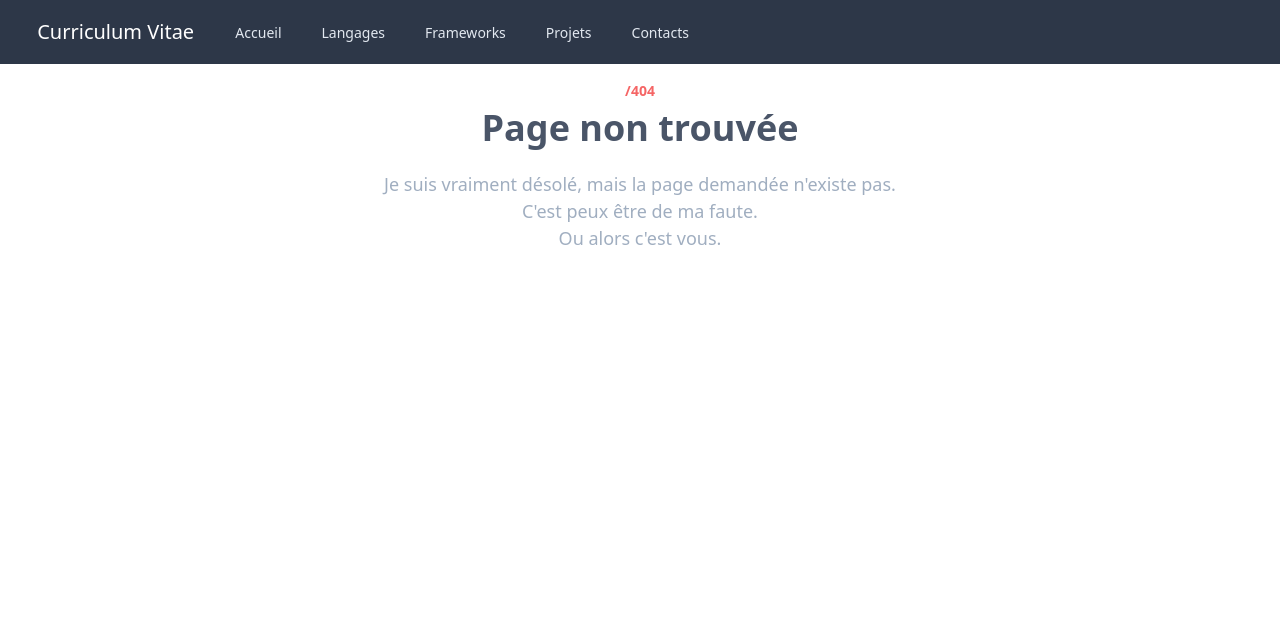
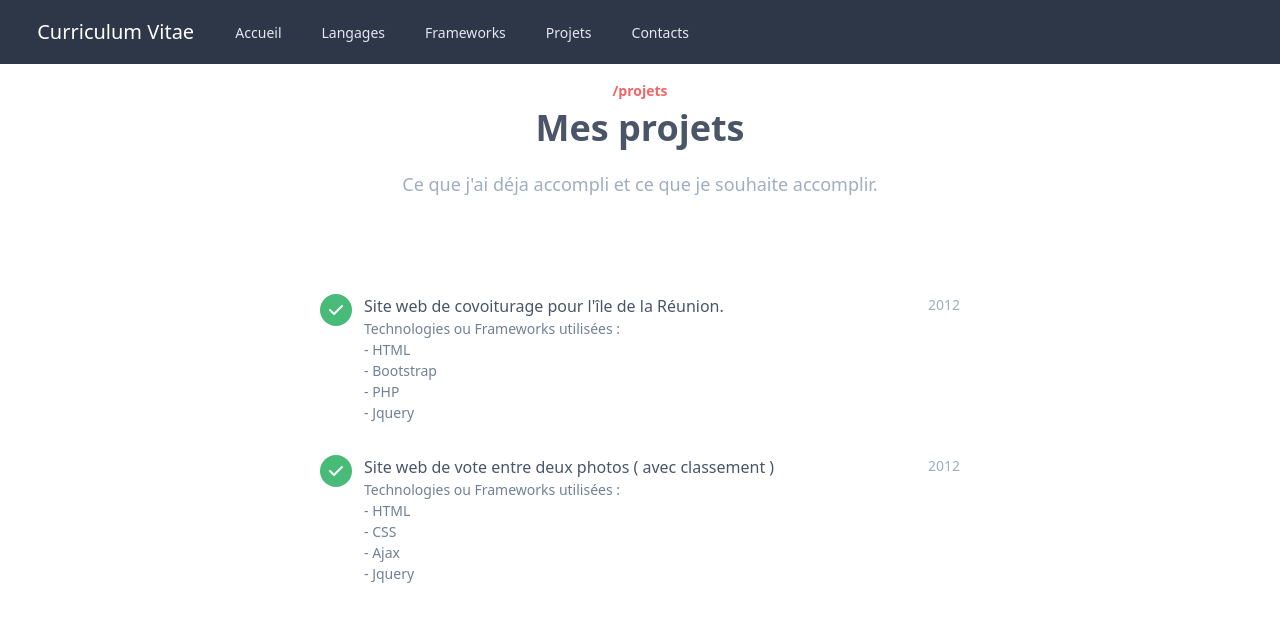
Before and after one commit to Flashtheorie/Curriculum-Vitae-en-Angular, an Angular app: page /projets in a window 1280 px wide. Before the commit this address had no page. Shown: the top 622 px of the page. Built offline with nearby package versions, Linux system fonts and the light colour scheme; some icons are missing.

Commit message:
Début du components ProjectComponent

```diff
--- a/src/app/app-routing.module.ts
+++ b/src/app/app-routing.module.ts
@@ -3,10 +3,12 @@ import { RouterModule, Routes } from '@angular/router';
 import { HomeComponent } from './home/home.component';
 import { LangagesComponent } from './langages/langages.component';
 import { PagenotfoundComponent } from './pagenotfound/pagenotfound.component';
+import { ProjectsComponent } from './projects/projects.component';
 
 const routes: Routes = [
   { path: 'home', component: HomeComponent },
   { path: 'langages', component: LangagesComponent },
+  { path: 'projets', component: ProjectsComponent },
   //Wild Card Route for 404 request
   { path: '**', pathMatch: 'full',
   component: PagenotfoundComponent },
--- a/src/app/app.module.ts
+++ b/src/app/app.module.ts
@@ -6,13 +6,15 @@ import { AppComponent } from './app.component';
 import { NavbarComponent } from './navbar/navbar.component';
 import { HomeComponent } from './home/home.component';
 import { PagenotfoundComponent } from './pagenotfound/pagenotfound.component';
+import { ProjectsComponent } from './projects/projects.component';
 
 @NgModule({
   declarations: [
     AppComponent,
     NavbarComponent,
     HomeComponent,
-    PagenotfoundComponent
+    PagenotfoundComponent,
+    ProjectsComponent
   ],
   imports: [
     BrowserModule,
--- a/src/app/home/home.component.html
+++ b/src/app/home/home.component.html
@@ -1,5 +1,5 @@
 <div class="header py-4 dark:bg-gray-700">
-    <p class="text-center text-sm font-bold text-blue-500">Développeur Web</p>
+    <p class="text-center text-sm font-bold text-blue-500">Je suis un développeur Web Junior</p>
     <h1 class="text-4xl md:text-4xl text-center text-gray-700 dark:text-white font-extrabold">{{title}}</h1>
     <p class="max-w-2xl text-gray-500 dark:text-white text-center md:mx-auto mx-4 mt-4 text-sm md:text-lg">Ce CV a entièrement été réalisé avec Angular<br> afin de m'entrainer à l'utilisation de celui ci.</p>
   </div>
--- /dev/null
+++ b/src/app/projects/projects.component.html
@@ -0,0 +1,73 @@
+<div class="header py-4 dark:bg-gray-700">
+    <p class="text-center text-sm font-bold text-red-500">/projets</p>
+    <h1 class="text-4xl md:text-4xl text-center text-gray-700 dark:text-white font-extrabold">Mes projets</h1>
+    <p class="max-w-2xl text-gray-500 dark:text-white text-center md:mx-auto mx-4 mt-4 text-sm md:text-lg">Ce que j'ai déja accompli et ce que je souhaite accomplir.</p>
+  </div>
+
+  <div class="container mx-auto py-20 w-2/4">
+  <!-- This example requires Tailwind CSS v2.0+ -->
+<div class="flow-root">
+    <ul role="list" class="-mb-8">
+        <li>
+            <div class="relative pb-8">
+              <span class="absolute top-4 left-4 -ml-px h-full w-0.5 bg-gray-200" aria-hidden="true"></span>
+              <div class="relative flex space-x-3">
+                <div>
+                  <span class="h-8 w-8 rounded-full bg-green-500 flex items-center justify-center ring-8 ring-white">
+                    <!-- Heroicon name: solid/check -->
+                    <svg class="h-5 w-5 text-white" xmlns="http://www.w3.org/2000/svg" viewBox="0 0 20 20" fill="currentColor" aria-hidden="true">
+                      <path fill-rule="evenodd" d="M16.707 5.293a1 1 0 010 1.414l-8 8a1 1 0 01-1.414 0l-4-4a1 1 0 011.414-1.414L8 12.586l7.293-7.293a1 1 0 011.414 0z" clip-rule="evenodd" />
+                    </svg>
+                  </span>
+                </div>
+                <div class="min-w-0 flex-1 pt-1.5 flex justify-between space-x-4">
+                  <div>
+                    <p class="text-base text-gray-700">Site web de covoiturage pour l'île de la Réunion.</p>
+                    <p class="text-sm text-gray-600">Technologies ou Frameworks utilisées :</p>
+                    <ul class="text-sm text-gray-600">
+                    <li>- HTML</li>
+                    <li>- Bootstrap</li>
+                    <li>- PHP</li>
+                    <li>- Jquery</li></ul>
+                  </div>
+                  <div class="text-right text-sm whitespace-nowrap text-gray-500">
+                    <time datetime="2020-09-28">2012</time>
+                  </div>
+                </div>
+              </div>
+            </div>
+          </li>
+
+
+          <li>
+            <div class="relative pb-8">
+              <span class="absolute top-4 left-4 -ml-px h-full w-0.5 bg-gray-200" aria-hidden="true"></span>
+              <div class="relative flex space-x-3">
+                <div>
+                  <span class="h-8 w-8 rounded-full bg-green-500 flex items-center justify-center ring-8 ring-white">
+                    <!-- Heroicon name: solid/check -->
+                    <svg class="h-5 w-5 text-white" xmlns="http://www.w3.org/2000/svg" viewBox="0 0 20 20" fill="currentColor" aria-hidden="true">
+                      <path fill-rule="evenodd" d="M16.707 5.293a1 1 0 010 1.414l-8 8a1 1 0 01-1.414 0l-4-4a1 1 0 011.414-1.414L8 12.586l7.293-7.293a1 1 0 011.414 0z" clip-rule="evenodd" />
+                    </svg>
+                  </span>
+                </div>
+                <div class="min-w-0 flex-1 pt-1.5 flex justify-between space-x-4">
+                  <div>
+                    <p class="text-base text-gray-700">Site web de vote entre deux photos ( avec classement )</p>
+                    <p class="text-sm text-gray-600">Technologies ou Frameworks utilisées :</p>
+                    <ul class="text-sm text-gray-600">
+                    <li>- HTML</li>
+                    <li>- CSS</li>
+                    <li>- Ajax</li>
+                    <li>- Jquery</li></ul>
+                  </div>
+                  <div class="text-right text-sm whitespace-nowrap text-gray-500">
+                    <time datetime="2020-09-28">2012</time>
+                  </div>
+                </div>
+              </div>
+            </div>
+          </li>
+    </ul>
+  </div>
+  </div>
--- /dev/null
+++ b/src/app/projects/projects.component.ts
@@ -0,0 +1,15 @@
+import { Component, OnInit } from '@angular/core';
+
+@Component({
+  selector: 'app-projects',
+  templateUrl: './projects.component.html',
+  styleUrls: ['./projects.component.css']
+})
+export class ProjectsComponent implements OnInit {
+
+  constructor() { }
+
+  ngOnInit(): void {
+  }
+
+}
```
Also changed, not shown: src/app/projects/projects.component.css (added), 1 other file (tests, documents, lock files or other folders).
